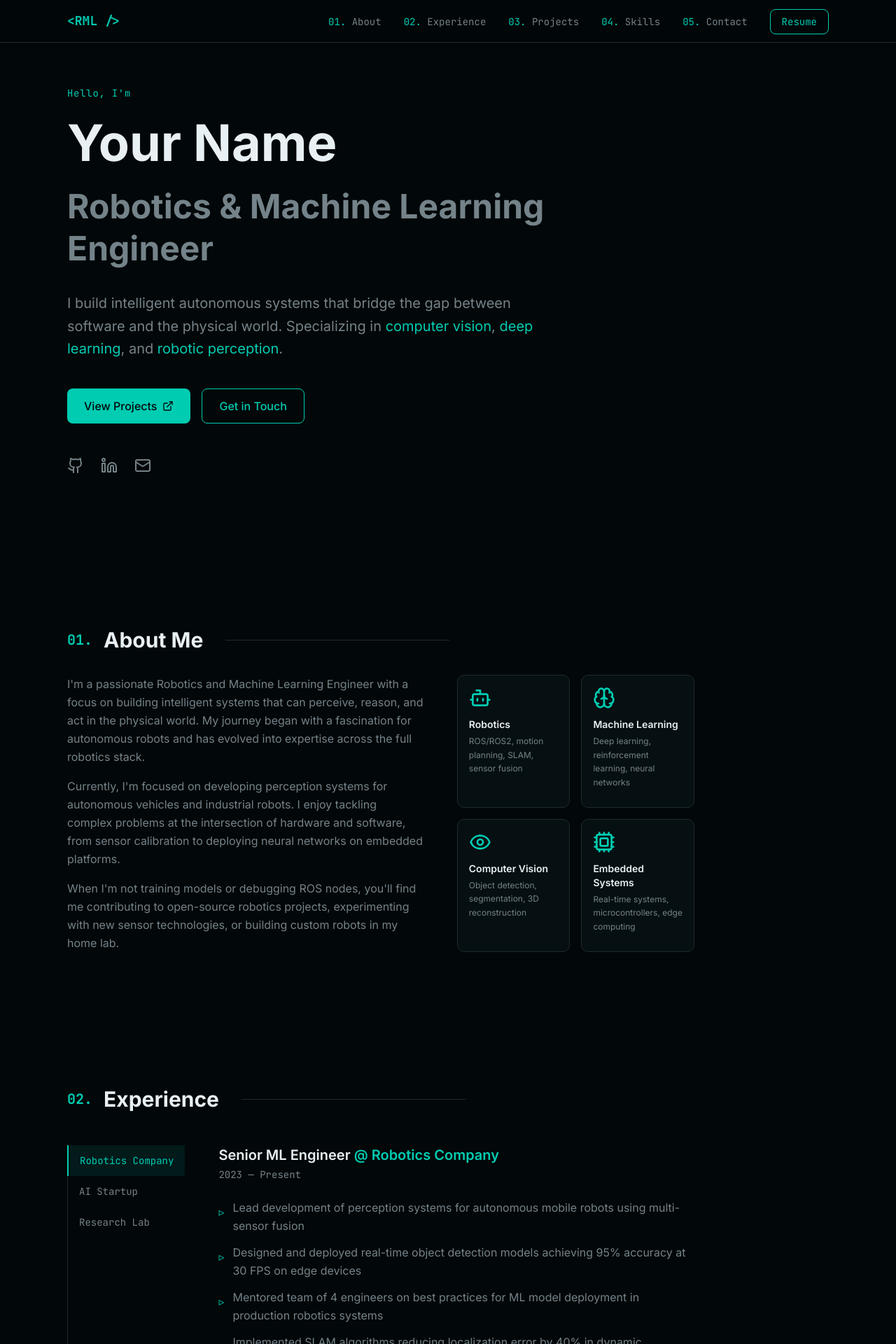
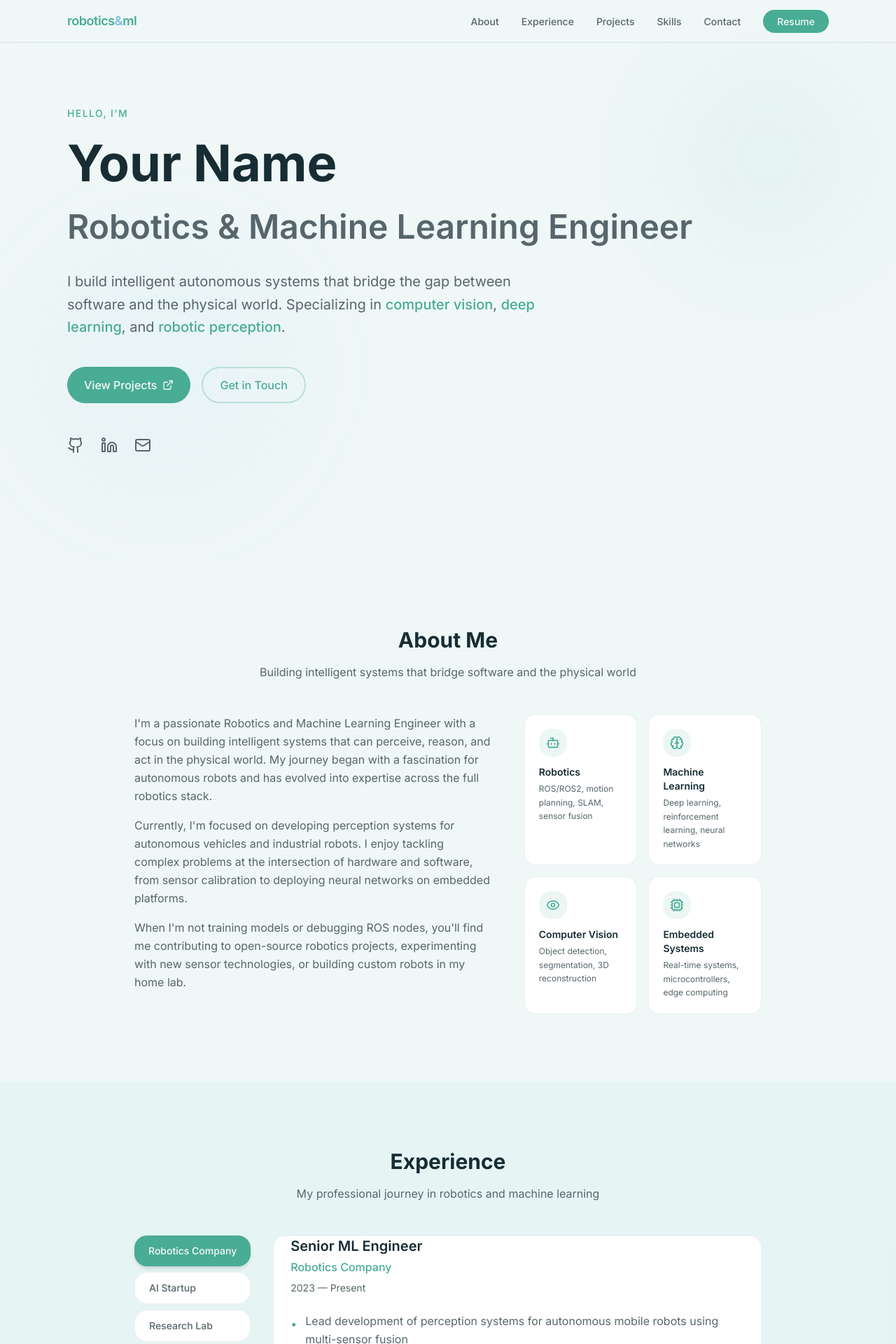
Before and after one commit to jowsk/jowsk.github.io, a Next.js app: page / in a window 1280 px wide. Shown: the top 1920 px of the page at 70% size. Built offline with nearby package versions, Linux system fonts and the light colour scheme.

Commit message:
update template

```diff
--- a/app/globals.css
+++ b/app/globals.css
@@ -4,74 +4,74 @@
 @custom-variant dark (&:is(.dark *));
 
 :root {
-  --background: oklch(0.12 0.015 220);
-  --foreground: oklch(0.95 0.01 220);
-  --card: oklch(0.16 0.015 220);
-  --card-foreground: oklch(0.95 0.01 220);
-  --popover: oklch(0.16 0.015 220);
-  --popover-foreground: oklch(0.95 0.01 220);
-  --primary: oklch(0.75 0.15 180);
-  --primary-foreground: oklch(0.12 0.015 220);
-  --secondary: oklch(0.22 0.015 220);
-  --secondary-foreground: oklch(0.85 0.01 220);
-  --muted: oklch(0.22 0.015 220);
-  --muted-foreground: oklch(0.6 0.02 220);
-  --accent: oklch(0.75 0.15 180);
-  --accent-foreground: oklch(0.12 0.015 220);
+  --background: oklch(0.97 0.008 200);
+  --foreground: oklch(0.28 0.03 220);
+  --card: oklch(1 0 0);
+  --card-foreground: oklch(0.28 0.03 220);
+  --popover: oklch(1 0 0);
+  --popover-foreground: oklch(0.28 0.03 220);
+  --primary: oklch(0.68 0.1 175);
+  --primary-foreground: oklch(0.98 0.005 175);
+  --secondary: oklch(0.92 0.025 195);
+  --secondary-foreground: oklch(0.35 0.03 220);
+  --muted: oklch(0.94 0.015 200);
+  --muted-foreground: oklch(0.5 0.02 220);
+  --accent: oklch(0.78 0.08 230);
+  --accent-foreground: oklch(0.28 0.03 220);
   --destructive: oklch(0.577 0.245 27.325);
   --destructive-foreground: oklch(0.577 0.245 27.325);
-  --border: oklch(0.28 0.02 220);
-  --input: oklch(0.22 0.015 220);
-  --ring: oklch(0.75 0.15 180);
-  --chart-1: oklch(0.75 0.15 180);
-  --chart-2: oklch(0.6 0.118 184.704);
-  --chart-3: oklch(0.398 0.07 227.392);
-  --chart-4: oklch(0.828 0.189 84.429);
-  --chart-5: oklch(0.769 0.188 70.08);
-  --radius: 0.625rem;
-  --sidebar: oklch(0.14 0.015 220);
-  --sidebar-foreground: oklch(0.95 0.01 220);
-  --sidebar-primary: oklch(0.75 0.15 180);
-  --sidebar-primary-foreground: oklch(0.12 0.015 220);
-  --sidebar-accent: oklch(0.22 0.015 220);
-  --sidebar-accent-foreground: oklch(0.95 0.01 220);
-  --sidebar-border: oklch(0.28 0.02 220);
-  --sidebar-ring: oklch(0.75 0.15 180);
+  --border: oklch(0.9 0.015 200);
+  --input: oklch(0.94 0.015 200);
+  --ring: oklch(0.68 0.1 175);
+  --chart-1: oklch(0.68 0.1 175);
+  --chart-2: oklch(0.78 0.08 230);
+  --chart-3: oklch(0.72 0.07 160);
+  --chart-4: oklch(0.82 0.06 190);
+  --chart-5: oklch(0.65 0.09 200);
+  --radius: 0.875rem;
+  --sidebar: oklch(0.96 0.008 200);
+  --sidebar-foreground: oklch(0.28 0.03 220);
+  --sidebar-primary: oklch(0.68 0.1 175);
+  --sidebar-primary-foreground: oklch(0.98 0.005 175);
+  --sidebar-accent: oklch(0.92 0.025 195);
+  --sidebar-accent-foreground: oklch(0.28 0.03 220);
+  --sidebar-border: oklch(0.9 0.015 200);
+  --sidebar-ring: oklch(0.68 0.1 175);
 }
 
 .dark {
-  --background: oklch(0.12 0.015 220);
-  --foreground: oklch(0.95 0.01 220);
-  --card: oklch(0.16 0.015 220);
-  --card-foreground: oklch(0.95 0.01 220);
-  --popover: oklch(0.16 0.015 220);
-  --popover-foreground: oklch(0.95 0.01 220);
-  --primary: oklch(0.75 0.15 180);
-  --primary-foreground: oklch(0.12 0.015 220);
-  --secondary: oklch(0.22 0.015 220);
-  --secondary-foreground: oklch(0.85 0.01 220);
-  --muted: oklch(0.22 0.015 220);
-  --muted-foreground: oklch(0.6 0.02 220);
-  --accent: oklch(0.75 0.15 180);
-  --accent-foreground: oklch(0.12 0.015 220);
+  --background: oklch(0.18 0.02 205);
+  --foreground: oklch(0.94 0.01 200);
+  --card: oklch(0.22 0.02 205);
+  --card-foreground: oklch(0.94 0.01 200);
+  --popover: oklch(0.22 0.02 205);
+  --popover-foreground: oklch(0.94 0.01 200);
+  --primary: oklch(0.72 0.1 175);
+  --primary-foreground: oklch(0.18 0.02 205);
+  --secondary: oklch(0.28 0.02 205);
+  --secondary-foreground: oklch(0.9 0.01 200);
+  --muted: oklch(0.28 0.02 205);
+  --muted-foreground: oklch(0.65 0.02 200);
+  --accent: oklch(0.78 0.08 230);
+  --accent-foreground: oklch(0.18 0.02 205);
   --destructive: oklch(0.396 0.141 25.723);
   --destructive-foreground: oklch(0.637 0.237 25.331);
-  --border: oklch(0.28 0.02 220);
-  --input: oklch(0.22 0.015 220);
-  --ring: oklch(0.75 0.15 180);
-  --chart-1: oklch(0.75 0.15 180);
-  --chart-2: oklch(0.696 0.17 162.48);
-  --chart-3: oklch(0.769 0.188 70.08);
-  --chart-4: oklch(0.627 0.265 303.9);
-  --chart-5: oklch(0.645 0.246 16.439);
-  --sidebar: oklch(0.14 0.015 220);
-  --sidebar-foreground: oklch(0.95 0.01 220);
-  --sidebar-primary: oklch(0.75 0.15 180);
-  --sidebar-primary-foreground: oklch(0.12 0.015 220);
-  --sidebar-accent: oklch(0.22 0.015 220);
-  --sidebar-accent-foreground: oklch(0.95 0.01 220);
-  --sidebar-border: oklch(0.28 0.02 220);
-  --sidebar-ring: oklch(0.75 0.15 180);
+  --border: oklch(0.32 0.02 205);
+  --input: oklch(0.28 0.02 205);
+  --ring: oklch(0.72 0.1 175);
+  --chart-1: oklch(0.72 0.1 175);
+  --chart-2: oklch(0.78 0.08 230);
+  --chart-3: oklch(0.72 0.07 160);
+  --chart-4: oklch(0.82 0.06 190);
+  --chart-5: oklch(0.65 0.09 200);
+  --sidebar: oklch(0.2 0.02 205);
+  --sidebar-foreground: oklch(0.94 0.01 200);
+  --sidebar-primary: oklch(0.72 0.1 175);
+  --sidebar-primary-foreground: oklch(0.18 0.02 205);
+  --sidebar-accent: oklch(0.28 0.02 205);
+  --sidebar-accent-foreground: oklch(0.94 0.01 200);
+  --sidebar-border: oklch(0.32 0.02 205);
+  --sidebar-ring: oklch(0.72 0.1 175);
 }
 
 @theme inline {
--- a/components/about.tsx
+++ b/components/about.tsx
@@ -28,14 +28,15 @@ const highlights = [
 export function About() {
   return (
     <section id="about" className="px-6 md:px-12 lg:px-24 py-24">
-      <div className="max-w-4xl">
-        <h2 className="flex items-center gap-4 text-2xl md:text-3xl font-bold text-foreground mb-8">
-          <span className="text-primary font-mono text-xl">01.</span>
+      <div className="max-w-4xl mx-auto">
+        <h2 className="text-2xl md:text-3xl font-bold text-foreground mb-4 text-center">
           About Me
-          <span className="flex-1 h-px bg-border ml-4 max-w-xs" />
         </h2>
+        <p className="text-muted-foreground text-center mb-12 max-w-xl mx-auto">
+          Building intelligent systems that bridge software and the physical world
+        </p>
 
-        <div className="grid md:grid-cols-[3fr_2fr] gap-12">
+        <div className="grid md:grid-cols-[3fr_2fr] gap-12 items-start">
           <div className="space-y-4 text-muted-foreground leading-relaxed">
             <p>
               I&apos;m a passionate Robotics and Machine Learning Engineer with a focus on building
@@ -60,9 +61,11 @@ export function About() {
             {highlights.map((item) => (
               <div
                 key={item.title}
-                className="p-4 bg-card rounded-lg border border-border hover:border-primary/50 transition-colors"
+                className="p-5 bg-card rounded-2xl border border-border/50 hover:border-primary/30 hover:shadow-md transition-all duration-300"
               >
-                <item.icon className="w-8 h-8 text-primary mb-3" />
+                <div className="w-10 h-10 bg-primary/10 rounded-xl flex items-center justify-center mb-3">
+                  <item.icon className="w-5 h-5 text-primary" />
+                </div>
                 <h3 className="font-semibold text-foreground text-sm mb-1">
                   {item.title}
                 </h3>
--- a/components/contact.tsx
+++ b/components/contact.tsx
@@ -5,9 +5,9 @@ import Link from "next/link";
 
 export function Contact() {
   return (
-    <section id="contact" className="px-6 md:px-12 lg:px-24 py-24">
+    <section id="contact" className="px-6 md:px-12 lg:px-24 py-24 bg-secondary/30">
       <div className="max-w-2xl mx-auto text-center">
-        <p className="text-primary font-mono text-sm mb-4">05. What&apos;s Next?</p>
+        <p className="text-primary font-medium text-sm mb-4 uppercase tracking-wide">Let&apos;s Connect</p>
         <h2 className="text-3xl md:text-4xl font-bold text-foreground mb-6">
           Get In Touch
         </h2>
@@ -19,7 +19,7 @@ export function Contact() {
         </p>
         <Link
           href="mailto:your.email@example.com"
-          className="inline-flex items-center gap-2 px-8 py-4 border border-primary text-primary font-mono rounded-md hover:bg-primary/10 transition-colors"
+          className="inline-flex items-center gap-2 px-8 py-4 bg-primary text-primary-foreground font-medium rounded-full hover:bg-primary/90 hover:shadow-lg hover:shadow-primary/20 transition-all duration-300"
         >
           <Mail className="w-5 h-5" />
           Say Hello
--- a/components/experience.tsx
+++ b/components/experience.tsx
@@ -42,25 +42,26 @@ export function Experience() {
   const [activeTab, setActiveTab] = useState(0);
 
   return (
-    <section id="experience" className="px-6 md:px-12 lg:px-24 py-24">
-      <div className="max-w-4xl">
-        <h2 className="flex items-center gap-4 text-2xl md:text-3xl font-bold text-foreground mb-12">
-          <span className="text-primary font-mono text-xl">02.</span>
+    <section id="experience" className="px-6 md:px-12 lg:px-24 py-24 bg-secondary/30">
+      <div className="max-w-4xl mx-auto">
+        <h2 className="text-2xl md:text-3xl font-bold text-foreground mb-4 text-center">
           Experience
-          <span className="flex-1 h-px bg-border ml-4 max-w-xs" />
         </h2>
+        <p className="text-muted-foreground text-center mb-12 max-w-xl mx-auto">
+          My professional journey in robotics and machine learning
+        </p>
 
         <div className="flex flex-col md:flex-row gap-4 md:gap-8">
           {/* Tabs */}
-          <div className="flex md:flex-col overflow-x-auto md:overflow-visible border-b md:border-b-0 md:border-l border-border">
+          <div className="flex md:flex-col overflow-x-auto md:overflow-visible gap-2">
             {experiences.map((exp, index) => (
               <button
                 key={exp.company}
                 onClick={() => setActiveTab(index)}
-                className={`px-4 py-3 text-sm font-mono whitespace-nowrap text-left transition-colors ${
+                className={`px-5 py-3 text-sm font-medium whitespace-nowrap text-left rounded-xl transition-all duration-300 ${
                   activeTab === index
-                    ? "text-primary bg-primary/10 border-b-2 md:border-b-0 md:border-l-2 border-primary md:-ml-px"
-                    : "text-muted-foreground hover:text-primary hover:bg-primary/5"
+                    ? "text-primary-foreground bg-primary shadow-md"
+                    : "text-muted-foreground bg-card hover:text-primary hover:bg-card/80 border border-border/50"
                 }`}
               >
                 {exp.company}
@@ -69,12 +70,14 @@ export function Experience() {
           </div>
 
           {/* Content */}
-          <div className="py-4 md:py-0 md:pl-4">
+          <div className="py-4 md:py-0 md:pl-6 flex-1 bg-card rounded-2xl p-6 border border-border/50">
             <h3 className="text-xl font-semibold text-foreground mb-1">
-              {experiences[activeTab].title}{" "}
-              <span className="text-primary">@ {experiences[activeTab].company}</span>
+              {experiences[activeTab].title}
             </h3>
-            <p className="text-muted-foreground font-mono text-sm mb-6">
+            <p className="text-primary font-medium mb-2">
+              {experiences[activeTab].company}
+            </p>
+            <p className="text-muted-foreground text-sm mb-6">
               {experiences[activeTab].period}
             </p>
             <ul className="space-y-3">
@@ -83,7 +86,7 @@ export function Experience() {
                   key={index}
                   className="flex gap-3 text-muted-foreground leading-relaxed"
                 >
-                  <span className="text-primary mt-1.5">▹</span>
+                  <span className="text-primary mt-1">•</span>
                   <span>{item}</span>
                 </li>
               ))}
--- a/components/hero.tsx
+++ b/components/hero.tsx
@@ -5,33 +5,37 @@ import Link from "next/link";
 
 export function Hero() {
   return (
-    <section className="min-h-screen flex flex-col justify-center px-6 md:px-12 lg:px-24 py-20">
-      <div className="max-w-4xl">
-        <p className="text-primary font-mono text-sm mb-4 tracking-wider">
+    <section className="min-h-screen flex flex-col justify-center px-6 md:px-12 lg:px-24 py-20 relative overflow-hidden">
+      {/* Decorative background elements */}
+      <div className="absolute top-20 right-10 w-72 h-72 bg-primary/5 rounded-full blur-3xl" />
+      <div className="absolute bottom-20 left-10 w-96 h-96 bg-accent/5 rounded-full blur-3xl" />
+
+      <div className="max-w-4xl relative">
+        <p className="text-primary font-medium text-sm mb-4 tracking-widest uppercase">
           Hello, I&apos;m
         </p>
         <h1 className="text-4xl md:text-6xl lg:text-7xl font-bold text-foreground mb-4 leading-tight">
           <span className="text-balance">Your Name</span>
         </h1>
-        <h2 className="text-2xl md:text-4xl lg:text-5xl font-bold text-muted-foreground mb-8 leading-tight">
+        <h2 className="text-2xl md:text-4xl lg:text-5xl font-semibold text-muted-foreground mb-8 leading-tight">
           <span className="text-balance">Robotics & Machine Learning Engineer</span>
         </h2>
         <p className="text-muted-foreground text-lg md:text-xl max-w-2xl mb-10 leading-relaxed">
           I build intelligent autonomous systems that bridge the gap between software and the physical world.
-          Specializing in <span className="text-primary">computer vision</span>, <span className="text-primary">deep learning</span>, and <span className="text-primary">robotic perception</span>.
+          Specializing in <span className="text-primary font-medium">computer vision</span>, <span className="text-primary font-medium">deep learning</span>, and <span className="text-primary font-medium">robotic perception</span>.
         </p>
 
         <div className="flex flex-wrap gap-4 mb-12">
           <Link
             href="#projects"
-            className="inline-flex items-center gap-2 px-6 py-3 bg-primary text-primary-foreground font-medium rounded-md hover:bg-primary/90 transition-colors"
+            className="inline-flex items-center gap-2 px-6 py-3 bg-primary text-primary-foreground font-medium rounded-full hover:bg-primary/90 hover:shadow-lg hover:shadow-primary/20 transition-all duration-300"
           >
             View Projects
             <ExternalLink className="w-4 h-4" />
           </Link>
           <Link
             href="#contact"
-            className="inline-flex items-center gap-2 px-6 py-3 border border-primary text-primary font-medium rounded-md hover:bg-primary/10 transition-colors"
+            className="inline-flex items-center gap-2 px-6 py-3 border-2 border-primary/30 text-primary font-medium rounded-full hover:border-primary hover:bg-primary/5 transition-all duration-300"
           >
             Get in Touch
           </Link>
--- a/components/navigation.tsx
+++ b/components/navigation.tsx
@@ -18,19 +18,19 @@ export function Navigation() {
   return (
     <header className="fixed top-0 left-0 right-0 z-50 bg-background/80 backdrop-blur-md border-b border-border">
       <nav className="flex items-center justify-between px-6 md:px-12 lg:px-24 py-4">
-        <Link href="/" className="font-mono text-primary font-bold text-lg">
-          {"<RML />"}
+        <Link href="/" className="text-primary font-semibold text-lg tracking-tight">
+          robotics<span className="text-accent">&</span>ml
         </Link>
 
         {/* Desktop Navigation */}
         <ul className="hidden md:flex items-center gap-8">
-          {navItems.map((item, index) => (
+          {navItems.map((item) => (
             <li key={item.href}>
               <Link
                 href={item.href}
-                className="text-muted-foreground hover:text-primary transition-colors font-mono text-sm"
+                className="text-muted-foreground hover:text-primary transition-colors text-sm font-medium"
               >
-                <span className="text-primary">0{index + 1}.</span> {item.label}
+                {item.label}
               </Link>
             </li>
           ))}
@@ -38,7 +38,7 @@ export function Navigation() {
             <Link
               href="/resume.pdf"
               target="_blank"
-              className="px-4 py-2 border border-primary text-primary rounded-md hover:bg-primary/10 transition-colors font-mono text-sm"
+              className="px-5 py-2 bg-primary text-primary-foreground rounded-full hover:bg-primary/90 hover:shadow-md transition-all duration-300 text-sm font-medium"
             >
               Resume
             </Link>
@@ -59,14 +59,14 @@ export function Navigation() {
       {isOpen && (
         <div className="md:hidden bg-background/95 backdrop-blur-md border-b border-border">
           <ul className="flex flex-col items-center gap-6 py-8">
-            {navItems.map((item, index) => (
+            {navItems.map((item) => (
               <li key={item.href}>
                 <Link
                   href={item.href}
                   onClick={() => setIsOpen(false)}
-                  className="text-muted-foreground hover:text-primary transition-colors font-mono text-sm"
+                  className="text-muted-foreground hover:text-primary transition-colors text-sm font-medium"
                 >
-                  <span className="text-primary">0{index + 1}.</span> {item.label}
+                  {item.label}
                 </Link>
               </li>
             ))}
@@ -74,7 +74,7 @@ export function Navigation() {
               <Link
                 href="/resume.pdf"
                 target="_blank"
-                className="px-4 py-2 border border-primary text-primary rounded-md hover:bg-primary/10 transition-colors font-mono text-sm"
+                className="px-5 py-2 bg-primary text-primary-foreground rounded-full hover:bg-primary/90 transition-all duration-300 text-sm font-medium"
               >
                 Resume
               </Link>
```
Also changed, not shown: components/footer.tsx (+7 -7 lines), components/projects.tsx (+27 -20 lines), components/skills.tsx (+15 -13 lines).
